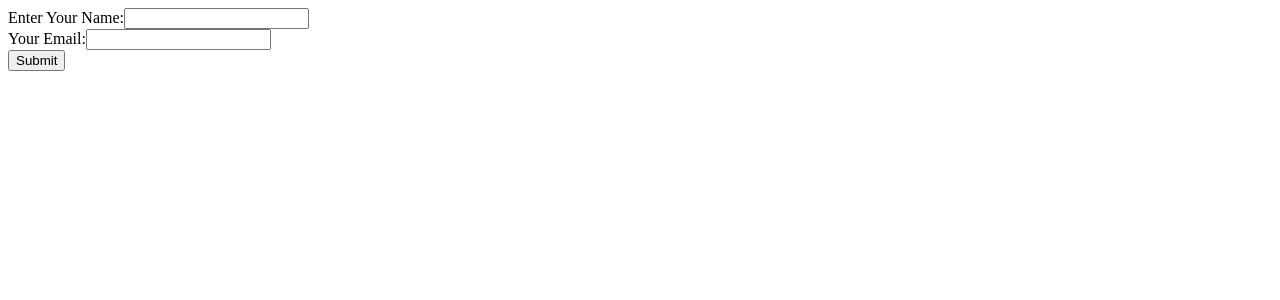
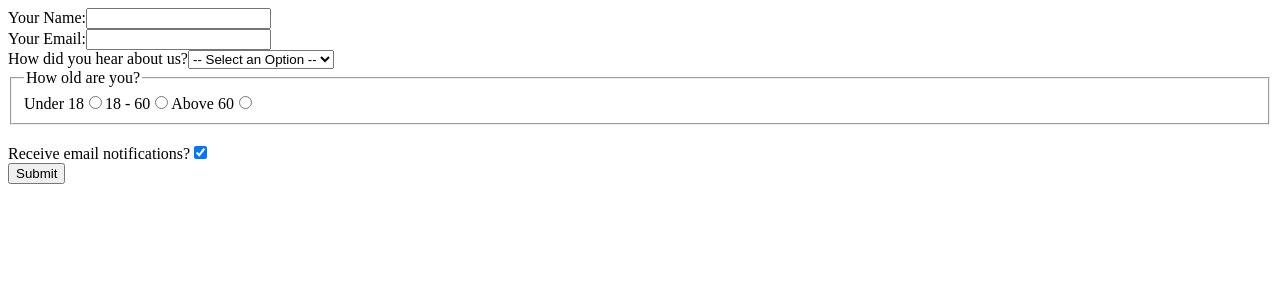
Before and after one commit to austinthaldorfhuelsbeck/react-state-management, a React (Create React App) app: page / in a window 1280 px wide. Shown: the top 300 px of the page. Built offline with nearby package versions, Linux system fonts and the light colour scheme.

Commit message:
finished complex forms module

```diff
--- a/src/SubscriberForm.js
+++ b/src/SubscriberForm.js
@@ -4,12 +4,16 @@
   const initialFormState = {
     name: "",
     email: "",
+    referral: "",
+    age: "",
+    subscription: true,
   };
   const [formData, setFormData] = useState({ ...initialFormState });
   const handleChange = ({ target }) => {
+    const value = target.type === "checkbox" ? target.checked : target.value;
     setFormData({
       ...formData,
-      [target.name]: target.value,
+      [target.name]: value,
     });
   };
 
@@ -22,7 +26,7 @@
   return (
     <form onSubmit={handleSubmit}>
       <label htmlFor="name">
-        Enter Your Name:
+        Your Name:
         <input
           id="name"
           type="text"
@@ -43,6 +47,70 @@
         />
       </label>
       <br />
+      <label htmlFor="referral">
+        How did you hear about us?
+        <select
+          id="referral"
+          name="referral"
+          onChange={handleChange}
+          value={formData.referral}
+        >
+          <option value="">-- Select an Option --</option>
+          <option value="twitter">Twitter</option>
+          <option value="wom">Word of Mouth</option>
+          <option value="youtube">YouTube</option>
+        </select>
+      </label>
+      <br />
+      <fieldset>
+        <legend>How old are you?</legend>
+        <label htmlFor="low">
+          Under 18
+          <input
+            id="low"
+            type="radio"
+            name="age"
+            onChange={handleChange}
+            value="low"
+            checked={formData.age === "low"}
+          />
+        </label>
+        <label htmlFor="middle">
+          18 - 60
+          <input
+            id="middle"
+            type="radio"
+            name="age"
+            onChange={handleChange}
+            value="middle"
+            checked={formData.age === "middle"}
+          />
+        </label>
+        <label htmlFor="high">
+          Above 60
+          <input
+            id="high"
+            type="radio"
+            name="age"
+            onChange={handleChange}
+            value="high"
+            checked={formData.age === "high"}
+          />
+        </label>
+      </fieldset>
+      <br />
+      <label htmlFor="subscription">
+        Receive email notifications?
+        <input
+          id="subscription"
+          type="checkbox"
+          name="subscription"
+          onChange={handleChange}
+          checked={formData.subscription}
+          value="subscription"
+        />
+      </label>
+      <br />
       <button type="submit">Submit</button>
     </form>
   );
```
